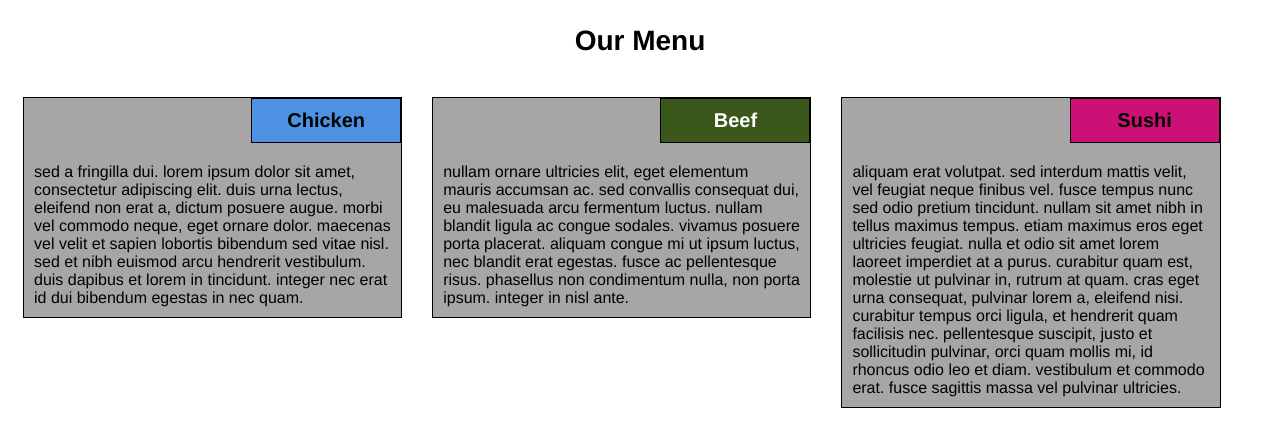
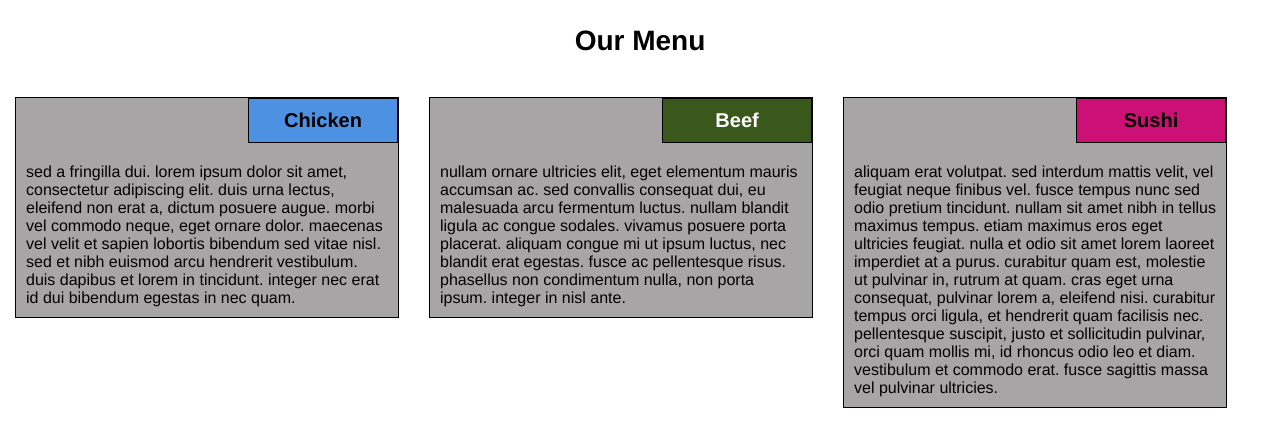
Before and after one commit to gerdru/gerdru.github.io, a plain HTML site: page index.html in a window 1280 px wide. Drawn offline with Linux system fonts and the light colour scheme.

Commit message:
final solution n2

```diff
--- a/css/styles.css
+++ b/css/styles.css
@@ -2,6 +2,10 @@
 * {
   box-sizing: border-box;
   font-family: "Helvetica Neue", Helvetica, Arial, sans-serif;
+}
+body {
+  margin: 0px;
+  align: center;
 }
 
 h1 {
```
